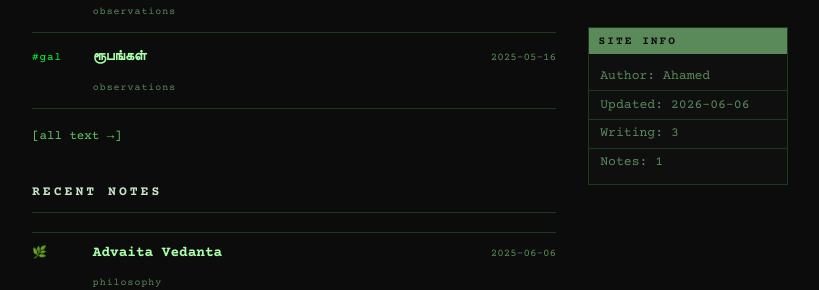
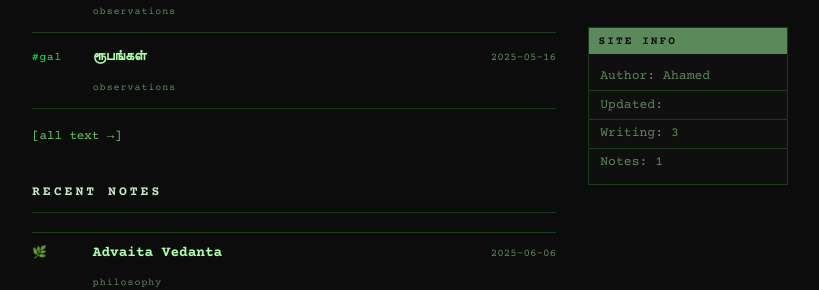
Before and after one commit to greatwhit3shark1969-lgtm/Myblog, a Jekyll site: the page built from index.html, in a window 1280 px wide. Shown: the part 426-716 px from the top of the page, without its empty margins (230-1049 px from the left). Built offline with Jekyll 4.4.1, drawn with Linux system fonts in a browser that asks for light colours; some web fonts are replaced; part of the change alters nothing that is shown.

```diff
--- a/index.html
+++ b/index.html
@@ -116,7 +116,7 @@ layout: null
           <h3 class="sidebar-heading">Site Info</h3>
           <ul class="plain-list">
             <li>Author: Ahamed</li>
-            <li>Updated: {{ site.time | date: "%Y-%m-%d" }}</li>
+            <li>Updated: <span id="last-updated"></span></li>
 
             <li>Writing: {{ site.posts | size }}</li>
             <li>Notes: {{ site.philosophy.size | plus: site.medicine.size | plus: site.notes.size }}</li>
```
